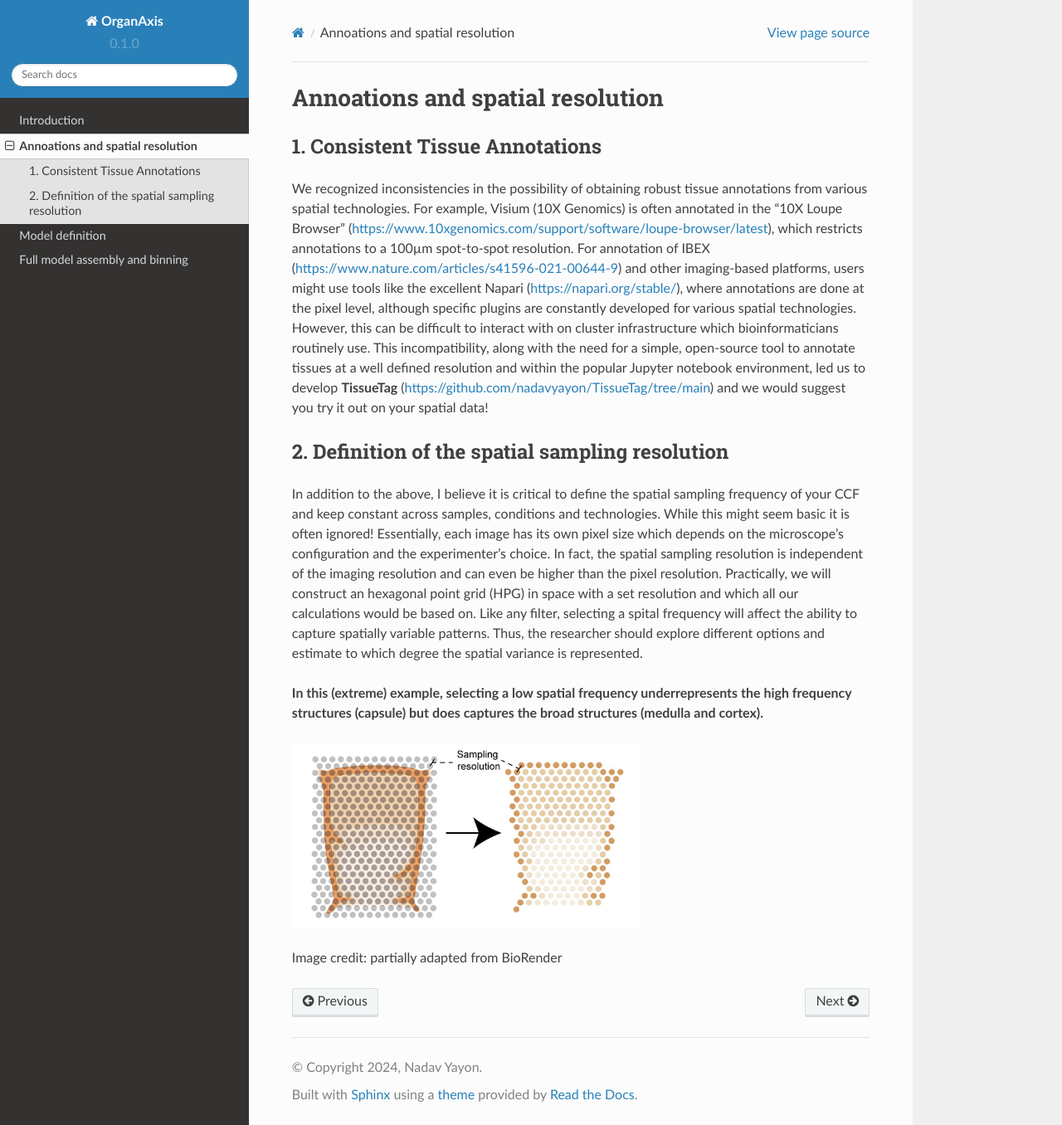
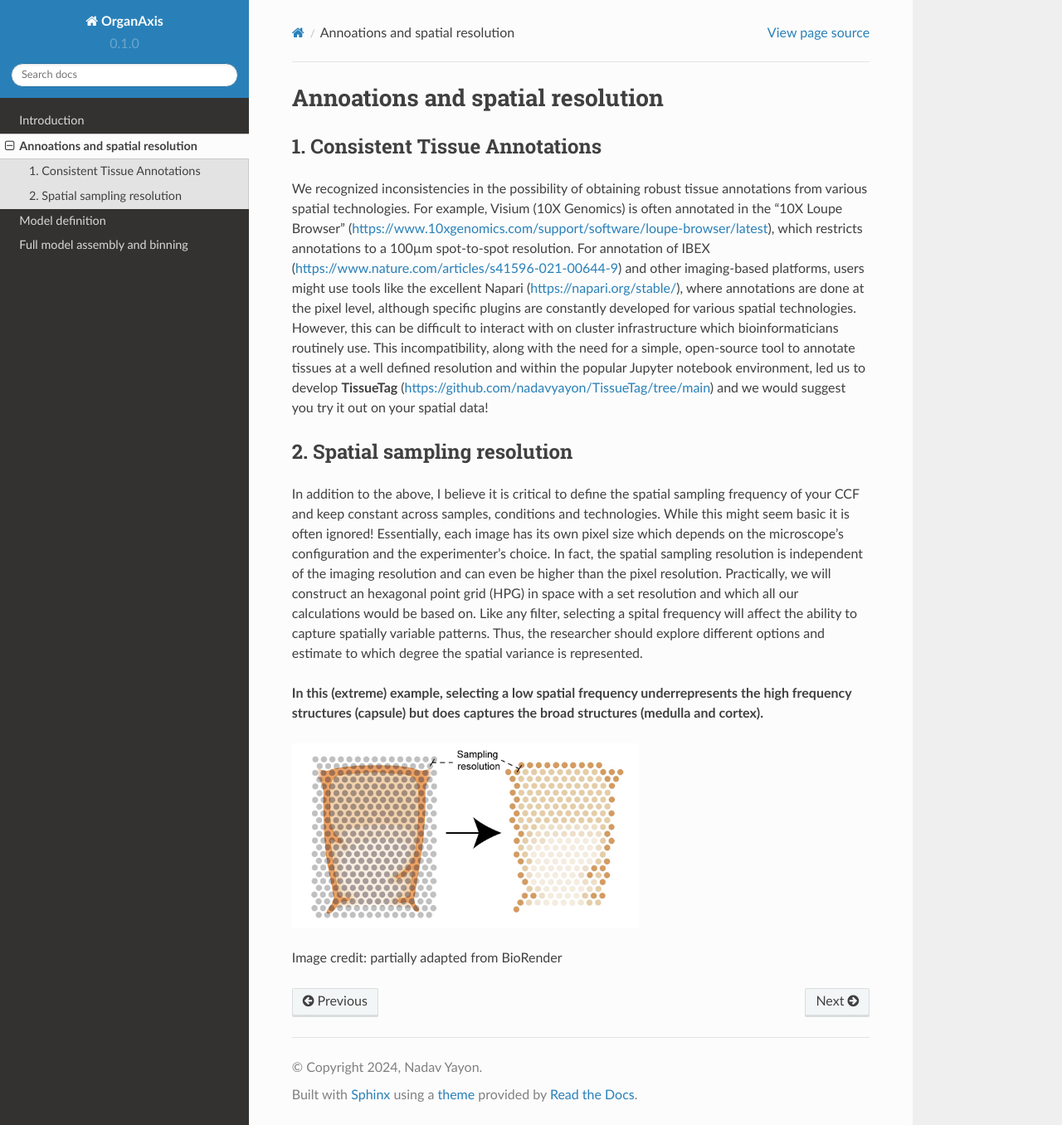
Before and after one commit to nadavyayon/organ_axis_tutorial, a Sphinx documentation site: the page built from docs/source/annotation_and_sampling.rst, in a window 1280 px wide and 1356 px high. Shown: the whole window at 83% size. Built offline with Sphinx 7.4.7 and the Read the Docs theme 2.0.0, drawn with Linux system fonts in a browser that asks for light colours.

Commit message:
Update annotation_and_sampling.rst

```diff
--- a/docs/source/annotation_and_sampling.rst
+++ b/docs/source/annotation_and_sampling.rst
@@ -5,7 +5,8 @@ Annoations and spatial resolution
 ------------
 We recognized inconsistencies in the possibility of obtaining robust tissue annotations from various spatial technologies. For example, Visium (10X Genomics) is often annotated in the "10X Loupe Browser" (https://www.10xgenomics.com/support/software/loupe-browser/latest), which restricts annotations to a 100µm spot-to-spot resolution. For annotation of IBEX (https://www.nature.com/articles/s41596-021-00644-9) and other imaging-based platforms, users might use tools like the excellent Napari (https://napari.org/stable/), where annotations are done at the pixel level, although specific plugins are constantly developed for various spatial technologies. However, this can be difficult to interact with on cluster infrastructure which bioinformaticians routinely use. This incompatibility, along with the need for a simple, open-source tool to annotate tissues at a well defined resolution and within the popular Jupyter notebook environment, led us to develop **TissueTag** (https://github.com/nadavyayon/TissueTag/tree/main) and we would suggest you try it out on your spatial data!
 
-2. Definition of the spatial sampling resolution
+
+2. Spatial sampling resolution
 ---------------
 In addition to the above, I believe it is critical to define the spatial sampling frequency of your CCF and keep constant across samples, conditions and technologies. While this might seem basic it is often ignored! Essentially, each image has its own pixel size which depends on the microscope's configuration and the experimenter's choice. In fact, the spatial sampling resolution is independent of the imaging resolution and can even be higher than the pixel resolution. Practically, we will construct an hexagonal point grid (HPG) in space with a set resolution and which all our calculations would be based on. Like any filter, selecting a spital frequency will affect the ability to capture spatially variable patterns. Thus, the researcher should explore different options and estimate to which degree the spatial variance is represented.
 
```
